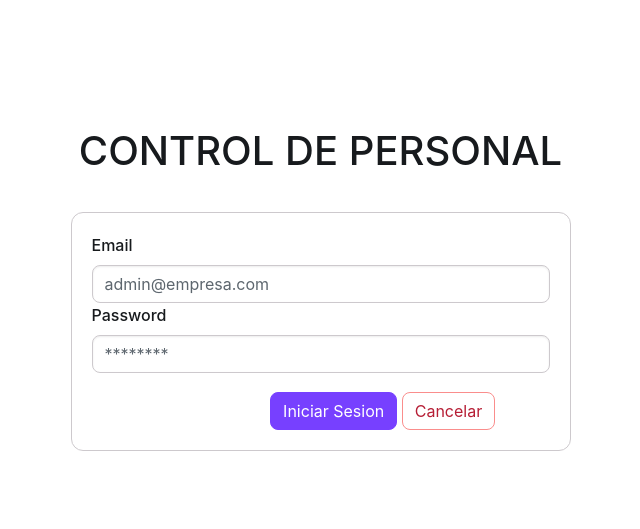
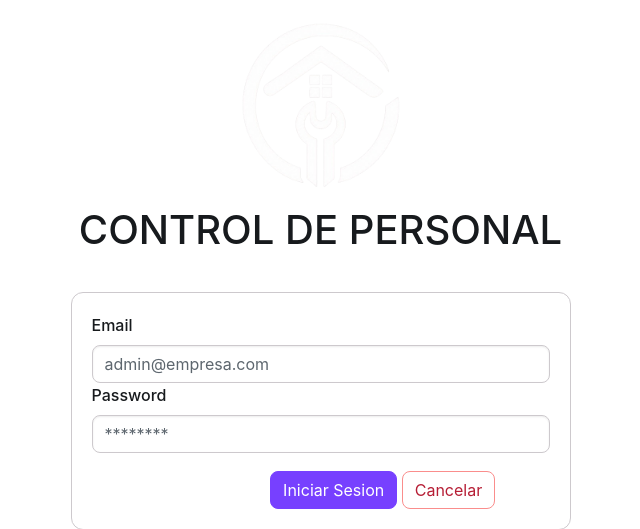
Before and after one commit to santiago-cod-pr/Sistema_adm_trabajadores, a PHP site: page / in a window 1280 px wide. Shown: the top 529 px of the page, without its empty margins (312-952 px from the left). Run offline with PHP 8.4, Linux system fonts and the light colour scheme; some libraries are stand-ins or nearby versions.

Commit message:
Formato bootstrap index

```diff
--- a/index.php
+++ b/index.php
@@ -20,7 +20,11 @@ if (isset($_GET['error'])) {
 ?>
 
 <body>
-    <h1 id="titulo">CONTROL DE PERSONAL</h1>
+    <!-- Logo -->
+     <div class="text-center mt-2" style="margin-bottom: 0;">
+        <img src="SRC/img/icono_blanco_Chambify.png" alt="Chambify" style="max-height: 200px; width: auto;">
+     </div>
+    <h1 id="titulo" style="margin-top: 0; margin-bottom: 12px;">CONTROL DE PERSONAL</h1>
 
     <!-- aqui inicia el FORMULARIO -->
     <div class="card" id="contenedorform">
```
Also changed, not shown: SRC/img/icono_blanco_Chambify.png (added).
